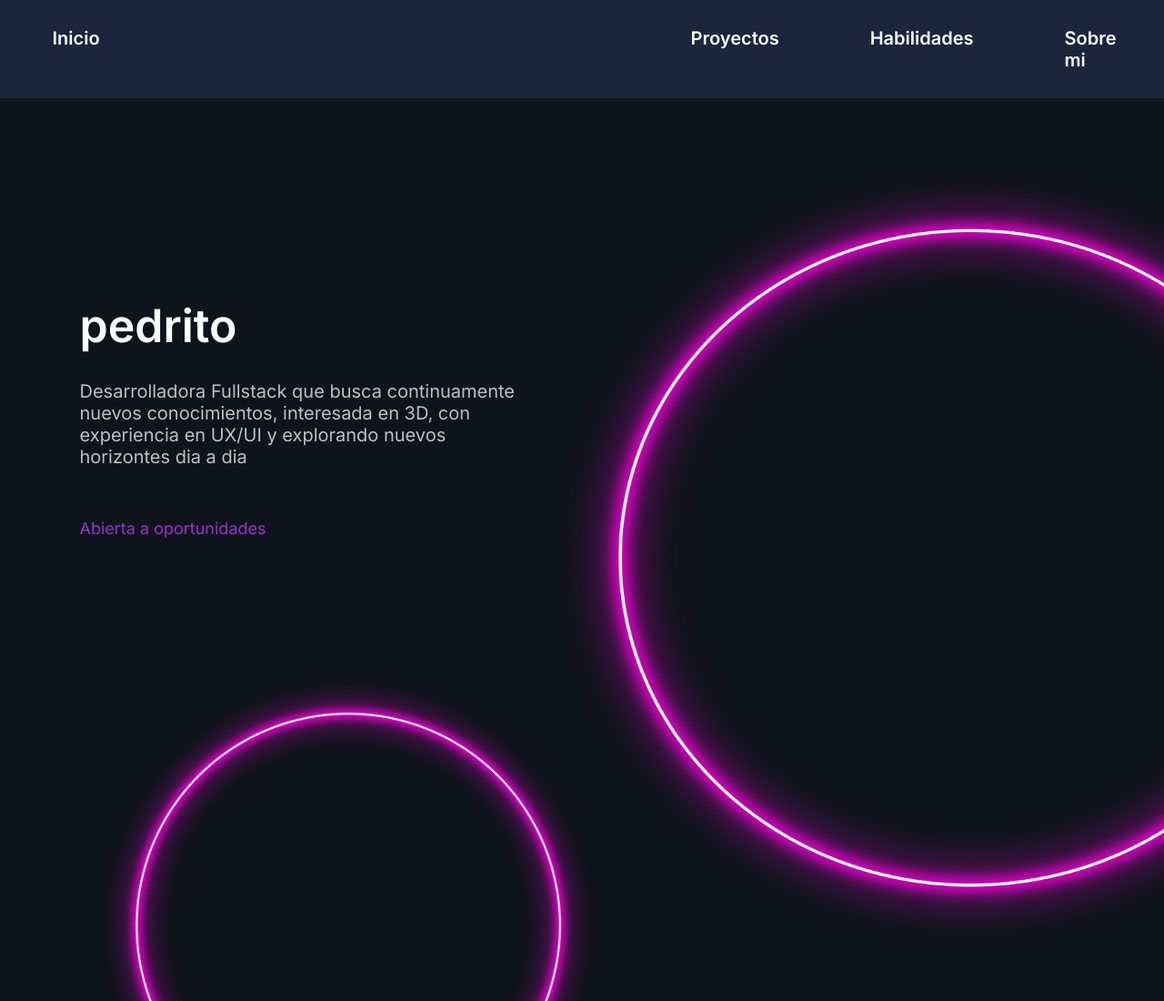
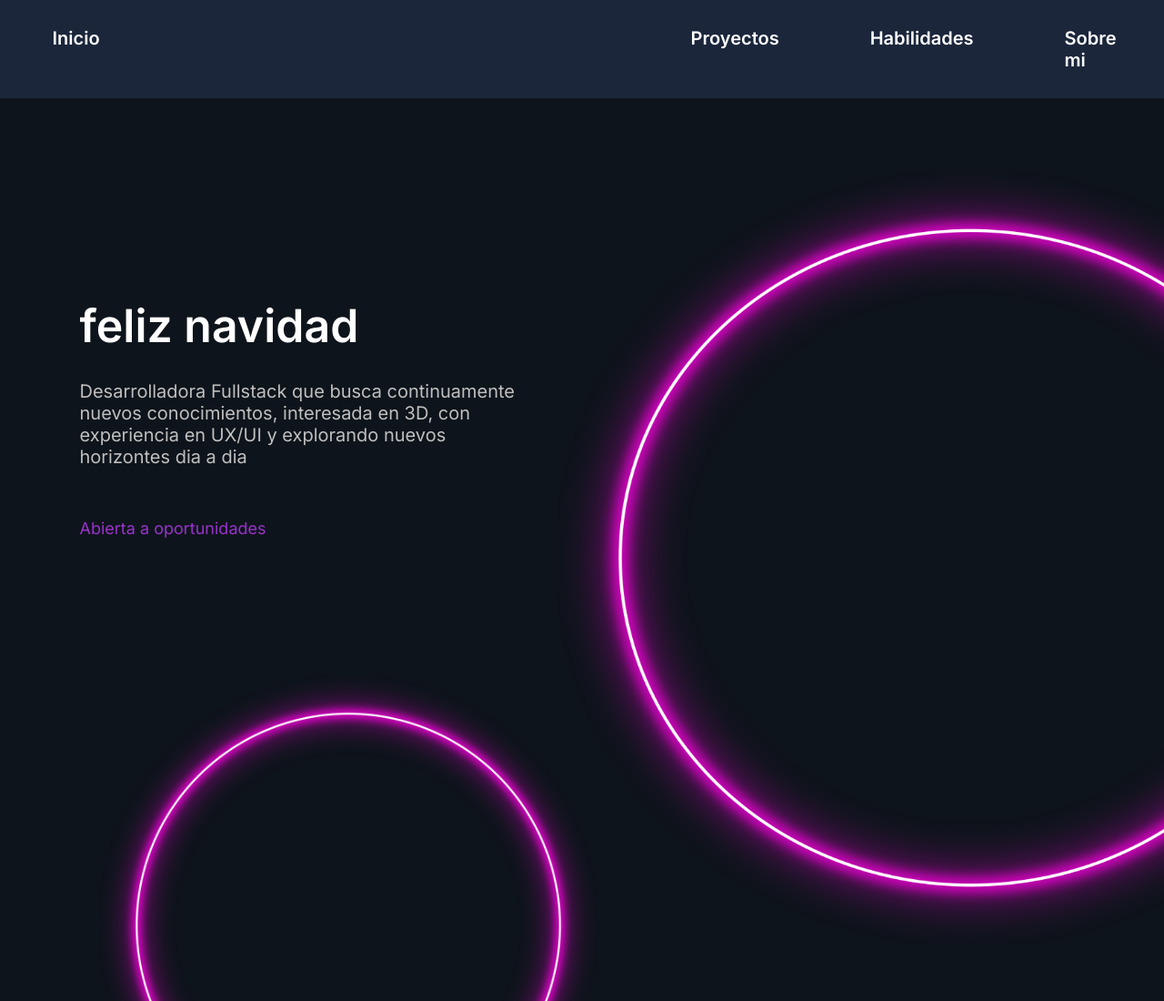
Before and after one commit to Nahuel-Villaverde/coderhouseDesarrolloWeb, a plain HTML site: page index.html in a window 1280 px wide. Shown: the top 1100 px of the page at 91% size. Drawn offline with Linux system fonts and the light colour scheme; a web font is replaced by a local one.

Commit message:
en rama navidad cambie el titulo

```diff
--- a/index.html
+++ b/index.html
@@ -40,7 +40,7 @@
             <div class="textoPrincipal col-sm-12">
 
                 <div class="nombre">
-                    <h1>pedrito</h1>
+                    <h1>feliz navidad</h1>
                 </div>
 
                 <div  class="resumen">
```
